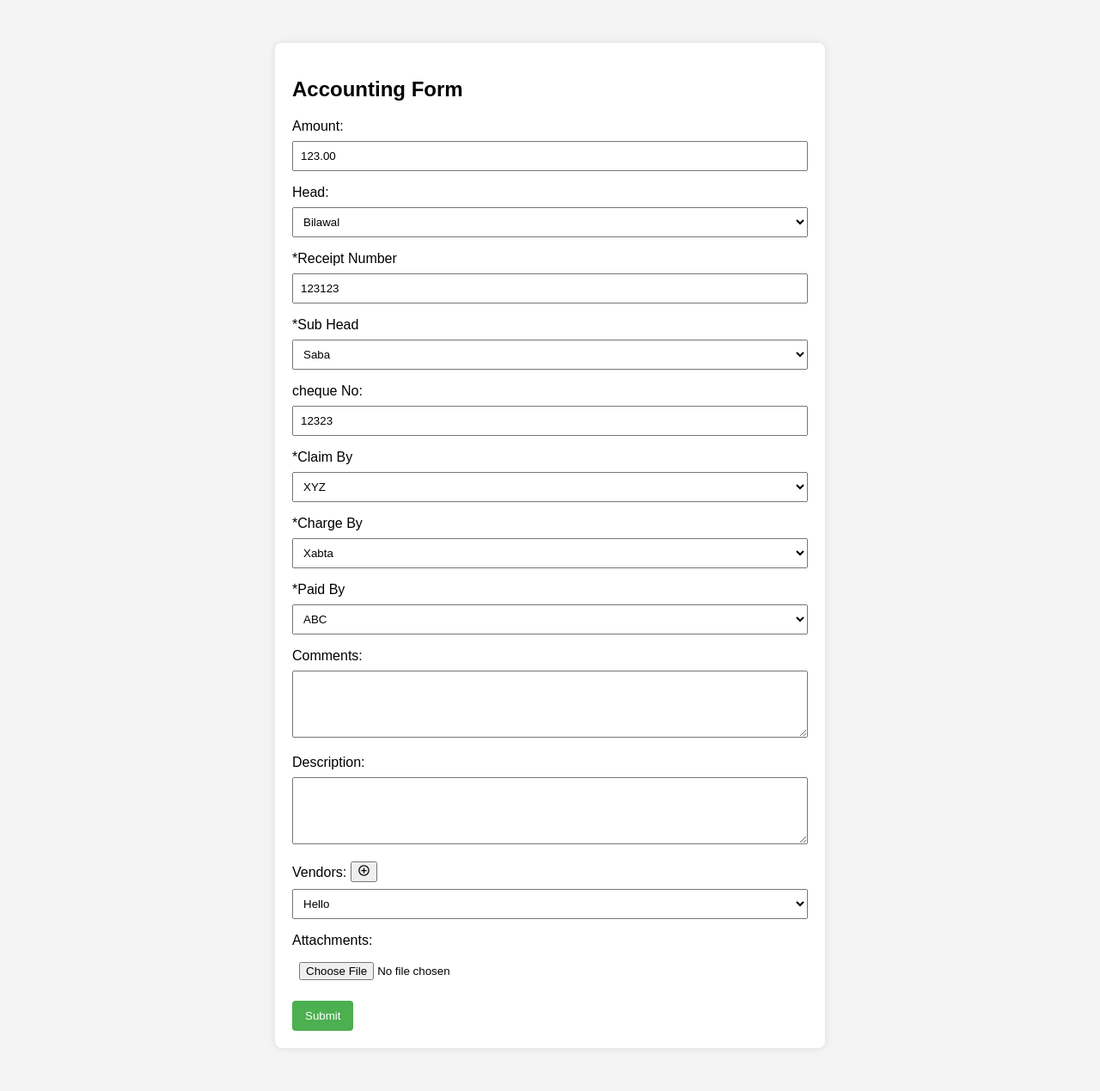
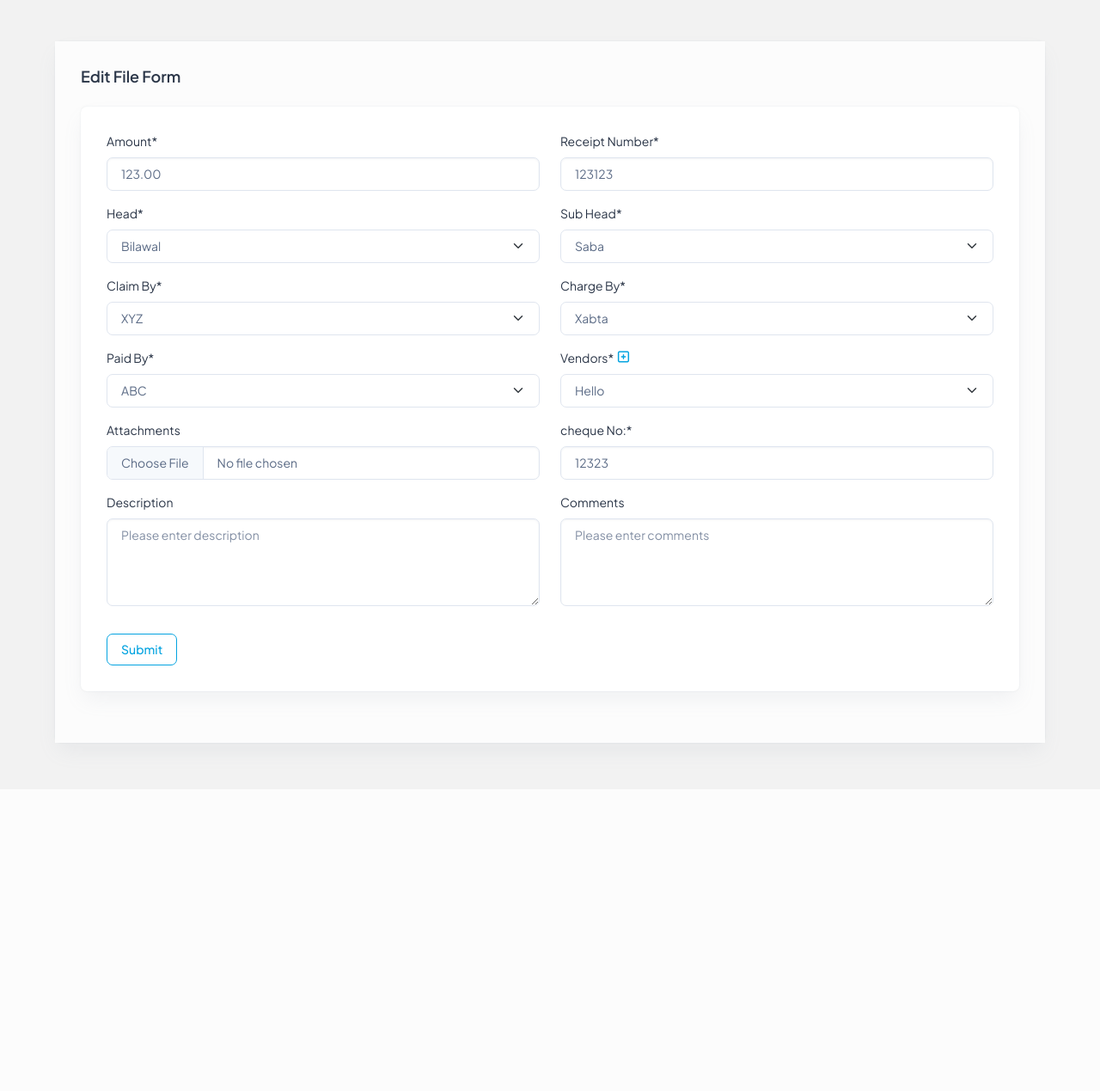
Before and after one commit to sheryarbaloch67/Accountsystem1, a Django app: page /editfile/1 in a window 1280 px wide. Shown: the whole page at 86% size. After the commit the page ends 884 px from the top, so only its background shows below. Run offline with Django 5.2, Linux system fonts and the light colour scheme; a user stored in the database is signed in; data comes from the database, SQL or seed files in the repository; both versions use the stored data as it was after the commit; some libraries are stand-ins or nearby versions.

Commit message:
code before sending file to hamza for head subhead and venders in edit file

```diff
--- a/Accountapp/templates/editfile.html
+++ b/Accountapp/templates/editfile.html
@@ -1,196 +1,168 @@
 <!DOCTYPE html>
 <html lang="en">
   <head>
-    <meta charset="UTF-8" />
-    <meta name="viewport" content="width=device-width, initial-scale=1.0" />
-    <title>Accounting Form</title>
-    <link rel="stylesheet" type="text/css" href="https://cdnjs.cloudflare.com/ajax/libs/select2/4.0.13/css/select2.min.css" />
+    <meta charset="utf-8" />
+    <meta name="viewport" content="width=device-width, initial-scale=1" />
+    <title>Edit File Form</title>
+    {% load static %}
+
+    <link rel="shortcut icon" type="image/png" href="{% static 'images/logos/favicon.png' %}" />
+    <link rel="stylesheet" href="{% static 'css/styles.min.css' %}" />
+    <link rel="stylesheet" href="{% static 'css/custom.css' %}" />
     <script src="https://code.jquery.com/jquery-3.6.4.min.js"></script>
     <script src="https://cdnjs.cloudflare.com/ajax/libs/select2/4.0.13/js/select2.min.js"></script>
-
-    <link rel="stylesheet" type="text/css" href="https://cdnjs.cloudflare.com/ajax/libs/select2/4.0.13/css/select2.min.css" />
-    <script src="https://code.jquery.com/jquery-3.6.4.min.js"></script>
-    <script src="https://cdnjs.cloudflare.com/ajax/libs/select2/4.0.13/js/select2.min.js"></script>
-
     <style>
+      html {
+        background-color: #f2f2f2 !important;
+      }
       body {
-        font-family: Arial, sans-serif;
-        background-color: #f4f4f4;
-        margin: 0;
-        padding: 0;
+        background-color: #f2f2f2 !important;
       }
-
-      .container {
-        max-width: 600px;
-        margin: 50px auto;
-        background-color: #fff;
-        padding: 20px;
-        border-radius: 8px;
-        box-shadow: 0 0 10px rgba(0, 0, 0, 0.1);
-      }
-
-      label {
-        display: block;
-        margin-bottom: 8px;
-      }
-
-      input,
-      select,
-      textarea {
-        width: 100%;
-        padding: 8px;
-        margin-bottom: 16px;
-        box-sizing: border-box;
-      }
-
-      #btn {
-        background-color: #4caf50;
-        color: #fff;
-        padding: 10px 15px;
-        border: none;
-        border-radius: 4px;
-        cursor: pointer;
-      }
-
-      button:hover {
-        background-color: #45a049;
-      }
-
-      .search-bar {
-        position: relative;
-      }
-
-      .calendar-icon {
-        position: absolute;
-        top: 50%;
-        right: 10px;
-        transform: translateY(-50%);
-        cursor: pointer;
+      .main-card {
+        background-color: #fcfcfc !important;
       }
     </style>
   </head>
+
   <body>
-    <div class="container">
-      <h2>Accounting Form</h2>
+    <!-- Body Wrapper -->
+    <div class="page-wrapper" id="main-wrapper" data-layout="horizontal" data-navbarbg="skin6" data-header-position="fixed">
+      <!-- Main wrapper -->
+      <div class="body-wrapper">
+        <div class="container-fluid mt-4">
+          <div class="card">
+            <div class="card-body main-card">
+              <div class="row">
+                <div class="col-md-12">
+                  <h5 class="card-title fw-semibold mb-4">Edit File Form</h5>
+                  {% comment %} <p class="form-label text-primary">*Hover over the fields for more Information</p> {% endcomment %}
+                  <div class="card">
+                    <div class="card-body">
                       <form action="{% url 'updatefile' %}" method="post" enctype="multipart/form-data">
                         {% csrf_token %}
-
-        <label for="amount">Amount:</label>
-        <input type="text" id="amount" name="amount" value="{{ data.amount }}" />
-        <input type="text" id="amount" name="userid" hidden value="{{ data.id }}" />
-
-        <label for="head">Head:</label>
-
-        <select id="head" name="head">
-          {% for head_option in heads %}
-            <option value="{{ head_option.id }}">{{ head_option.name }}</option>
-          {% endfor %}
-        </select>
-
+                        <div class="row">
                         <div class="mb-3 col-md-6">
-          <label for="receiptNumber" class="form-label">*Receipt Number</label>
-          <input type="text" id="receiptNumber" name="receiptNumber" value="{{ data.receipt_number }}" />
+                            <label for="amount" class="form-label">Amount*</label>
+                            <input type="text" class="form-control" id="amount" name="amount" value="{{ data.amount }}" required />
+                            <input type="text" class="form-control" id="userid" name="userid" hidden value="{{ data.id }}" />
                         </div>
 
                         <div class="mb-3 col-md-6">
-          <label for="subHead" class="form-label">*Sub Head</label>
-          <select id="subHead" name="subHead" class="form-select" required>
-            {% for subhead_option in subheads %}
-              <option class="form-control" value="{{ subhead_option.id }}">{{ subhead_option.name }}</option>
-            {% endfor %}
-          </select>
-        </div>
-        <div id="cashFields">
-          <label for="cashNumber">{{ data.instrument }} No:</label>
-          {% if data.instrument == 'cash' %}
-            <input type="text" id="cashNumber" value="{{ data.cash_number }}" name="cashNumber" />
-          {% elif data.instrument == 'cheque' %}
-            <input type="text" id="cashNumber" value="{{ data.cheque_number }}" name="chequeNumber" />
-          {% else %}
-            <input type="text" id="cashNumber" value="{{ data.online_number }}" name="onlineNumber" />
-          {% endif %}
+                            <label for="receiptNumber" class="form-label">Receipt Number*</label>
+                            <input class="form-control" type="text" id="receiptNumber" name="receiptNumber" value="{{ data.receipt_number }}" required />
                         </div>
 
                         <div class="mb-3 col-md-6">
-          <label for="claimBy" class="form-label">*Claim By</label>
-          <select id="claimBy" name="claimBy" class="form-select" required>
-            {% for claim_option in claims %}
-              <option class="form-control" value="{{ claim_option.id }}">{{ claim_option.name }}</option>
+                            <label for="head" class="form-label">Head*</label>
+                            <select id="head" name="head" class="form-select" required>
+                                {% for head_option in heads %}
+                                    <option class="form-control" value="{{ head_option.id }}" {% if head_option.id == data.head.id %}selected{% endif %}>
+                                        {{ head_option.name }}
+                                    </option>
                                 {% endfor %}
                             </select>
                         </div>
 
                         <div class="mb-3 col-md-6">
-          <label for="chargeBy" class="form-label">*Charge By</label>
-          <select id="chargeBy" name="chargeBy" class="form-select" required>
-            {% for charge_option in charges %}
-              <option class="form-control" value="{{ charge_option.id }}">{{ charge_option.name }}</option>
+                            <label for="subHead" class="form-label">Sub Head*</label>
+                            <select id="subHead" name="subHead" class="form-select" required>
+                                {% for subhead_option in subheads %}
+                                    <option class="form-control" value="{{ subhead_option.id }}" {% if subhead_option.id == data.sub_head.id %}selected{% endif %}>
+                                        {{ subhead_option.name }}
+                                    </option>
+                                {% endfor %}
+                            </select>
+                        </div>
+
+
+                        <div class="mb-3 col-md-6">
+                            <label for="claimBy" class="form-label">Claim By*</label>
+                            <select id="claimBy" name="claimBy" class="form-select" required>
+                                {% for claim_option in claims %}
+                                    <option class="form-control" value="{{ claim_option.id }}" {% if claim_option.id == data.claim_by.id %}selected{% endif %}>
+                                        {{ claim_option.name }}
+                                    </option>
                                 {% endfor %}
                             </select>
                         </div>
 
                         <div class="mb-3 col-md-6">
-          <label for="paidBy" class="form-label">*Paid By</label>
-          <select id="paidBy" name="paidBy" class="form-select">
-            {% for paid_option in Paid %}
-              <option class="form-control" value="{{ paid_option.id }}">{{ paid_option.name }}</option>
+                            <label for="chargeBy" class="form-label">Charge By*</label>
+                            <select id="chargeBy" name="chargeBy" class="form-select" required>
+                                {% for charge_option in charges %}
+                                    <option class="form-control" value="{{ charge_option.id }}" {% if charge_option.id == data.charge_by.id %}selected{% endif %}>
+                                        {{ charge_option.name }}
+                                    </option>
                                 {% endfor %}
                             </select>
                         </div>
 
-        <label for="comments">Comments:</label>
-        <textarea id="comments" name="comments" rows="4">{{ data.comments }}</textarea>
+                        <div class="mb-3 col-md-6">
+                            <label for="paidBy" class="form-label">Paid By*</label>
+                            <select id="paidBy" name="paidBy" class="form-select" required>
+                                {% for paid_option in Paid %}
+                                    <option class="form-control" value="{{ paid_option.id }}" {% if paid_option.id == data.paid_by.id %}selected{% endif %}>
+                                        {{ paid_option.name }}
+                                    </option>
+                                {% endfor %}
+                            </select>
+                        </div>
 
                         <div class="mb-3 col-md-6">
-          <label for="description">Description:</label>
-          <textarea id="description" name="description" rows="4">{{ data.description }}</textarea>
-        </div>
-
-        <label for="vendors">
-          Vendors:
-
-          <button type="button" class="add-vendor-button" onclick="addVendor()">
-            <svg width="15" height="15" viewBox="0 0 24 24">
-              <path d="M12 2C6.48 2 2 6.48 2 12s4.48 10 10 10 10-4.48 10-10S17.52 2 12 2zm0 18c-4.41 0-8-3.59-8-8s3.59-8 8-8 8 3.59 8 8-3.59 8-8 8zm-1-13h2v4h4v2h-4v4h-2v-4H7v-2h4z" />
-            </svg>
+                          <label for="vendors" class="form-label">
+                            Vendors*
+                            <button type="button" class="add-vendor-button text-primary" onclick="addVendor()" style="background-color: transparent; border: none; padding: 0;">
+                              <i class="ti ti-square-plus" style="font-size: 1.1rem;"></i>
                             </button>
                           </label>
 
-        <select id="vendors" name="vendors">
+                          <select id="vendors" name="vendors" class="form-select" required>
                             {% for vendor_option in vendors %}
-            <option value="{{ vendor_option }}">{{ vendor_option }}</option>
+                              <option class="form-control" value="{{ vendor_option.id }}" {% if vendor_option.id == data.vendors.id %}selected{% endif %}>
+                                  {{ vendor_option }}
+                              </option>
                             {% endfor %}
                           </select>
+                        </div>
 
-        <label for="attachments">Attachments:</label>
-        <input type="file" id="attachments" name="attachments" />
+                        <div class="mb-3 col-md-6">
+                          <label for="attachments" class="form-label" style="cursor: pointer;">Attachments</label>
+                          <input class="form-control" type="file" id="attachments" name="attachments" />
+                        </div>
 
-        <button id="btn" type="submit">Submit</button>
+                        <div id="cashFields" class="mb-3 col-md-6">
+                          <label for="cashNumber" class="form-label">{{ data.instrument }} No:*</label>
+                          {% if data.instrument == 'cash' %}
+                              <input type="text" id="cashNumber" name="cashNumber" class="form-control" value="{{ data.cash_number }}" />
+                          {% elif data.instrument == 'cheque' %}
+                              <input type="text" id="cashNumber" name="chequeNumber" class="form-control" value="{{ data.cheque_number }}" />
+                          {% else %}
+                              <input type="text" id="cashNumber" name="onlineNumber" class="form-control" value="{{ data.online_number }}" />
+                          {% endif %}
+                        </div>
+
+                        <div class="mb-3 col-md-6">
+                          <label for="description" class="form-label">Description</label>
+                          <textarea class="form-control" rows="4" id="description" name="description" placeholder="Please enter description">{{ data.description }}</textarea>
+                        </div>
+
+                        <div class="mb-3 col-md-6">
+                          <label for="comments" class="form-label">Comments</label>
+                          <textarea class="form-control" rows="4" id="comments" name="comments" placeholder="Please enter comments">{{ data.comments }}</textarea>
+                        </div>
+                      </div>
+                      <button id="btn" type="submit" class="btn btn-outline-primary mt-3">Submit</button>
                     </form>
                     </div>
-
+                  </div>
+                </div>
+              </div>
+            </div>
+          </div>
+        </div>
+      </div>
+    </div>
     <script>
-      function toggleInstrumentFields() {
-        var instrument = document.getElementById('instrument').value
-        var cashFields = document.getElementById('cashFields')
-        var chequeFields = document.getElementById('chequeFields')
-        var onlineFields = document.getElementById('onlineFields')
-
-        if (instrument === 'cash') {
-          cashFields.style.display = 'block'
-          chequeFields.style.display = 'none'
-          onlineFields.style.display = 'none'
-        } else if (instrument === 'cheque') {
-          cashFields.style.display = 'none'
-          chequeFields.style.display = 'block'
-          onlineFields.style.display = 'none'
-        } else if (instrument === 'online') {
-          cashFields.style.display = 'none'
-          chequeFields.style.display = 'none'
-          onlineFields.style.display = 'block'
-        }
-      }
-
       function addVendor() {
         var newVendor = prompt('Enter a new vendor:')
 
@@ -199,7 +171,7 @@
 
           // Check if the vendor already exists in the dropdown
           var vendorExists = Array.from(vendorsDropdown.options).some(function (option) {
-            return option.value === newVendor
+            return option.value.toLowerCase() === newVendor.toLowerCase()
           })
 
           if (!vendorExists) {
@@ -213,5 +185,11 @@
         }
       }
     </script>
+    <script src="https://cdnjs.cloudflare.com/ajax/libs/select2/4.0.13/js/select2.min.js"></script>
+    <script src="{% static 'libs/jquery/dist/jquery.min.js' %}"></script>
+    <script src="{% static 'libs/bootstrap/dist/js/bootstrap.bundle.min.js' %}"></script>
+    <script src="{% static 'js/sidebarmenu.js' %}"></script>
+    <script src="{% static 'js/app.min.js' %}"></script>
+    <script src="{% static 'libs/simplebar/dist/simplebar.js' %}"></script>
   </body>
 </html>
--- a/Accountapp/views.py
+++ b/Accountapp/views.py
@@ -185,6 +185,7 @@ def ufile(request):
             entry.charge_by = charge.objects.get(id=int(request.POST.get("chargeBy")))
             # entry.voucher = str(entry.charge_by) + "-" + str(request.POST['Voucher'])
             entry.paid_by = paid.objects.get(id=int(request.POST.get("paidBy")))
+            entry.vendors = Vendor.objects.get(id=int(request.POST.get("vendors")))
             entry.claim_by = claim.objects.get(id=int(request.POST.get("claimBy")))
             entry.comments = request.POST.get("comments")
 
@@ -206,9 +207,9 @@ def ufile(request):
 
 @login_required(login_url="signin")
 def showresult(request):
-    accounting_form = AccountingEntry.objects.all().order_by("-date")
-    for i in accounting_form:
-        print(i.date)
+    accounting_form = AccountingEntry.objects.all().order_by("-id")
+    # for i in accounting_form:
+    #     print(i.date)
     # print(accounting_form)
     today = date.today()
     # formatted_date = today.strftime("%b. %d, %Y")
```
Also changed, not shown: Accountapp/templates/file.html (+16 -16 lines), Accountapp/templates/submit.html (+13 -8 lines), Accountapp/static/css/styles.css, db.sqlite3. Lines whose indentation alone changed are shown as unchanged.
